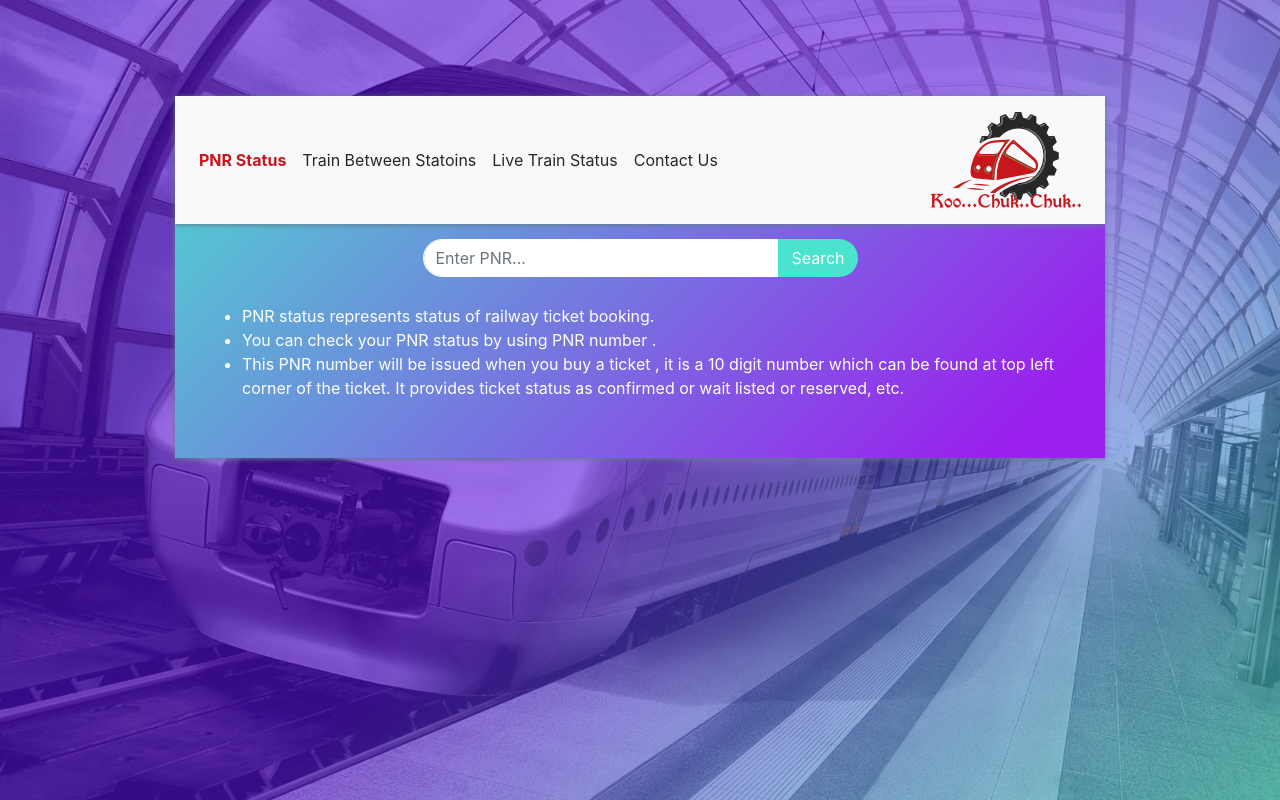
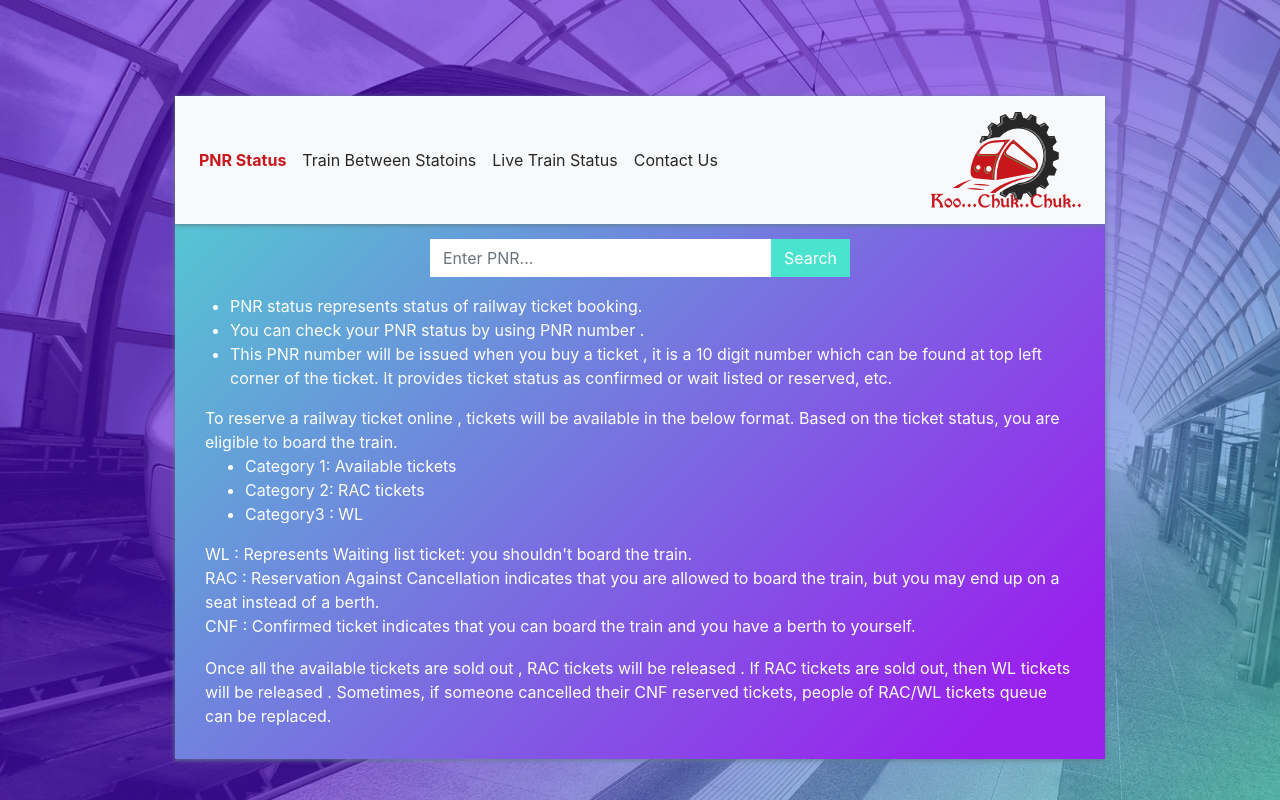
Before and after one commit to Soonu12345/railway-app, an Angular app: page /pnr-status in a window 1280 px wide. Built offline with nearby package versions, Linux system fonts and the light colour scheme.

Commit message:
pnr api bindings added'

```diff
--- a/src/app/pnr-status/pnr-status.component.css
+++ b/src/app/pnr-status/pnr-status.component.css
@@ -1,9 +1,26 @@
 .pnr-search-btn{
     background-color: #49e3ce;
     border: 1px solid transparent;
-    border-radius: 0px 50px 50px 0px;
+    border-radius: 0px;
 }
 .pnr-search-bar{
     border: 1px solid #fff;
-    border-radius: 50px 0px 0px 50px;
+    border-radius: 0px;
 }
+.h-w-20{
+    height: 20px;
+    width: 20px;
+}
+.m-t-3-per{
+    margin-top:3%;
+}
+.m-t-2-per{
+    margin-top:2%;
+}
+.pnr-res-color{
+/* color: rgba(105, 39, 101, 0.7294117647058823); */
+color: #673AB7;
+}
+.train-name-color{
+    color: rgba(65, 52, 199, 0.7294117647058823)
+}
--- a/src/app/pnr-status/pnr-status.component.html
+++ b/src/app/pnr-status/pnr-status.component.html
@@ -1,3 +1,5 @@
+<div class="container-fluid ">
+
   <div class="row">
     <div class="mx-auto col-lg-6">
       <div class="input-group">
@@ -8,7 +10,135 @@
       </div>
     </div>
   </div>
-<div class="row p-3-per">
+
+
+  <div *ngIf="responseObj">
+    <div class="row m-t-3-per">
+      <div class="col-md-3">
+        <div>
+          PNR NUMBER
+        </div>
+        <div class="font-bold pnr-res-color">
+          {{responseObj.pnr}}
+        </div>
+      </div>
+
+      <div class="col-md-3">
+        CURRENT STATUS
+        <div class="font-bold pnr-res-color">
+          {{responseObj.passengers[0].current_status}}
+        </div>
+      </div>
+      <div class="col-md-4">
+        CHART PREPARED
+        <div class="font-bold pnr-res-color">
+          {{responseObj.chart_prepared}}
+        </div>
+      </div>
+      <div class="col-md-2">
+        REFRESH
+        <div>
+          <img class="h-w-20" src="assets/refresh.svg">
+        </div>
+      </div>
+    </div>
+
+
+
+    <div class="m-t-2-per">
+      <div>
+        TRAIN NAME
+      </div>
+      <div class="font-bold train-name-color">
+        {{responseObj.train.number}}-{{responseObj.from_station.name}}-{{responseObj.to_station.name}} {{responseObj.train.name}}
+      </div>
+    </div>
+
+
+
+
+    <div class="row m-t-2-per">
+      <div class="col-md-4">
+        FROM
+        <div class="font-bold pnr-res-color">
+          {{responseObj.from_station.name}}
+        </div>
+        <div class="pnr-res-color">
+          {{responseObj.doj}}
+        </div>
+      </div>
+      <div class="col-md-4">
+        TO
+        <div class="pnr-res-color font-bold">
+          {{responseObj.to_station.name}}
+        </div>
+      </div>
+      <div class="col-md-4">
+        JOURNEY TIME
+        <div class="pnr-res-color font-bold">
+          - </div>
+      </div>
+    </div>
+
+
+
+
+    <div class="row m-t-2-per">
+      <div class="col-md-4">
+        DAY OF BOARDING
+        <div class="pnr-res-color font-bold">
+          {{responseObj.doj}}
+        </div>
+      </div>
+      <div class="col-md-4">
+        CLASS
+        <div class="pnr-res-color font-bold">
+          {{responseObj.journey_class.code}}
+        </div>
+      </div>
+      <div class="col-md-4">
+        PLATFORM NUMBER(ESTIMATED)
+        <div class="pnr-res-color font-bold">
+          -
+        </div>
+      </div>
+    </div>
+
+
+
+
+    <div class="row m-t-2-per">
+      <div class="col-md-4">
+        BOOKING STATUS
+        <div class="font-bold pnr-res-color">
+          {{responseObj.passengers[0].booking_status}}
+        </div>
+      </div>
+      <div class="col-md-4">
+        CURRENT STATUS
+        <div class="font-bold pnr-res-color">
+          {{responseObj.passengers[0].current_status}}
+        </div>
+      </div>
+      <div class="col-md-4">
+         TOTAL PASSENGERS
+        <div class="font-bold pnr-res-color">
+          {{responseObj.total_passengers}}
+        </div>
+      </div>
+    </div>
+
+
+
+
+
+
+
+
+  </div>
+
+
+  <div class="row"  [class]="responseObj ? 'm-t-3-per' : 'm-t-2-per'">
     <ul>
       <li>
         PNR status represents status of railway ticket booking.
@@ -23,3 +153,39 @@
     </ul>
 
   </div>
+
+
+  <div>
+    To reserve a railway ticket online , tickets will be available in the below format. Based on the ticket status, you are eligible
+    to board the train.
+  </div>
+  <ul>
+    <li>
+      Category 1: Available tickets
+
+    </li>
+    <li>
+      Category 2: RAC tickets
+
+    </li>
+    <li>
+      Category3 : WL
+    </li>
+  </ul>
+
+  <div>
+    WL : Represents Waiting list ticket: you shouldn't board the train.
+
+  </div>
+  <div>
+    RAC : Reservation Against Cancellation indicates that you are allowed to board the train, but you may end up on a seat instead
+    of a berth.
+  </div>
+  <div>
+    CNF : Confirmed ticket indicates that you can board the train and you have a berth to yourself.
+  </div>
+  <p class="m-t-2-per">
+    Once all the available tickets are sold out , RAC tickets will be released . If RAC tickets are sold out, then WL tickets
+    will be released . Sometimes, if someone cancelled their CNF reserved tickets, people of RAC/WL tickets queue can be
+    replaced.
+  </p>
--- a/src/app/pnr-status/pnr-status.component.ts
+++ b/src/app/pnr-status/pnr-status.component.ts
@@ -18,6 +18,7 @@ export class PnrStatusComponent implements OnInit {
       subscribe(
         responseObj => (this.responseObj = responseObj,
           console.log(this.responseObj, 'success')),
+
         errormsg => (
           console.log(errormsg.error.error, 'error')
         )
--- a/src/app/pnr-status/pnr-status.service.ts
+++ b/src/app/pnr-status/pnr-status.service.ts
@@ -10,7 +10,7 @@ import * as globals from '../globals';
 export class PnrStatusService {
 
   constructor(private http: HttpClient) { }
-  reqUrl = '';
+  reqUrl:string;
 
   getPNRStatusAPI(reqObj): Observable<object> {
     this.reqUrl=globals.base_url+'/v2/pnr-status/pnr/'+reqObj+'/'+'apikey/'+globals.apiKey+'/'
--- a/src/styles.css
+++ b/src/styles.css
@@ -29,3 +29,6 @@ body:after{
 .p-3-per{
     padding:3%;
 }
+.font-bold{
+    font-weight: bold;
+}
```
Also changed, not shown: src/assets/refresh.svg (added). Lines whose indentation alone changed are shown as unchanged.
